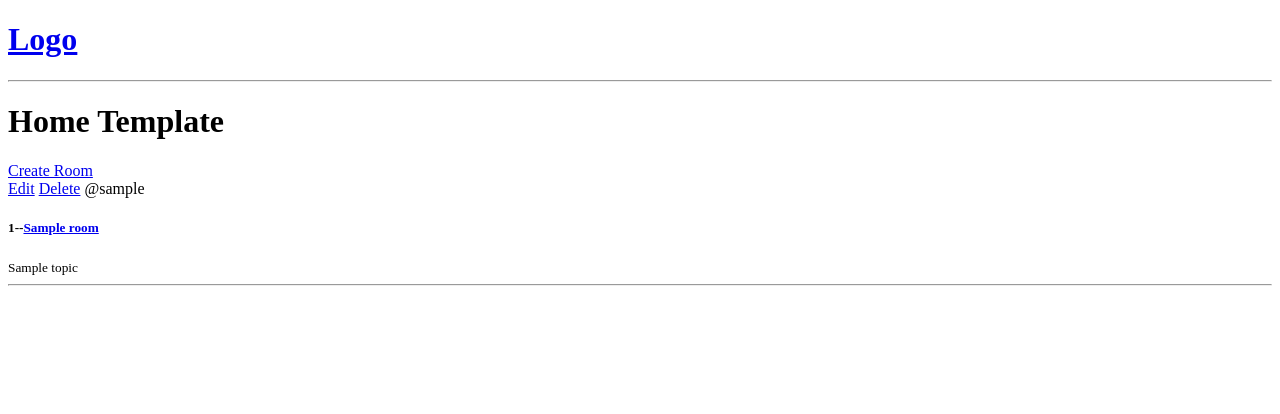
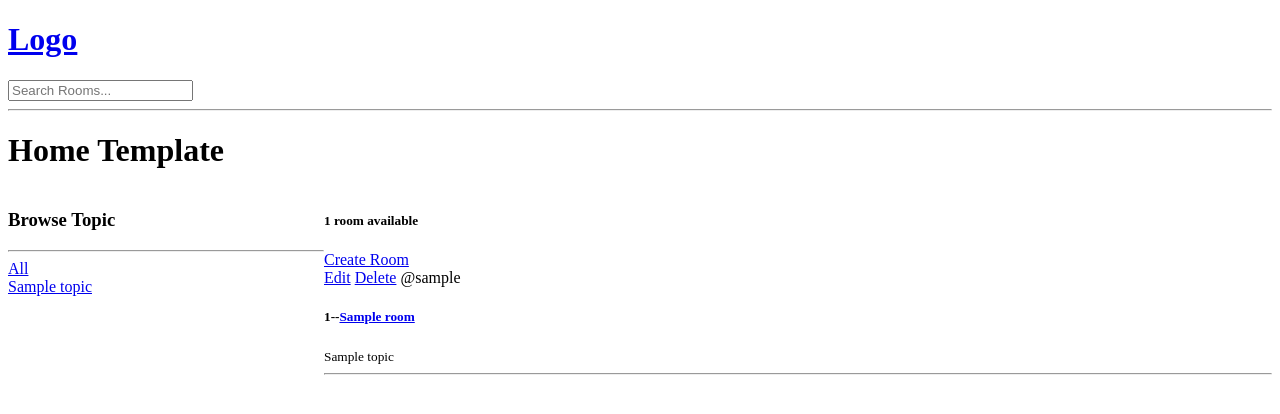
Before and after one commit to suraj-ms/Django, a Django app: template studybud/base/templates/base/home.html in a window 1280 px wide. Shown: the top 414 px of the page. Run offline with Django 5.2, Linux system fonts and the light colour scheme; the template is opened without the code that fills it: most values are stand-ins (such as "Sample title", 1, 10 or a date in 2020).

Commit message:
Search item and filtering

```diff
--- a/studybud/base/templates/base/home.html
+++ b/studybud/base/templates/base/home.html
@@ -1,10 +1,31 @@
 {% extends 'main.html' %}
 
 {% block content %}
+<style>
+    .home-container{
+        display: grid;
+        grid-template-columns: 1fr 3fr;
+    }
+</style>
+
 <h1>Home Template</h1>
 
-<div>
-    <a href="{% url 'create-room' %}">Create Room</a>
+<div class="home-container">
+    <div class="">
+        <h3>Browse Topic</h3>
+        <hr>
+        <div>
+            <a href="{% url 'home' %}">All</a>
+        </div>
+        {% for topic in topics %}
+            <div>
+                <a href="{% url 'home' %}?q={{topic.name}}">{{topic.name}}</a>
+            </div>
+        {% endfor %}
+    </div>
+    <div class="">
+        <h5>{{room_count}} room available</h5>
+        <a href="{% url 'create-room' %}">Create Room</a>
     <div>
         {% for room in rooms %}
             <div>
@@ -17,6 +38,7 @@
             </div>
         {% endfor %}
     </div>
+    </div>
 
 </div>
 {% endblock %}
--- a/studybud/templates/navbar.html
+++ b/studybud/templates/navbar.html
@@ -2,4 +2,8 @@
     <h1>Logo</h1>
 </a>
 
+<form action="{%url 'home' %}" method="get">
+    <input type="text" name = 'q' placeholder="Search Rooms...">
+</form>
+
 <hr>
```
Also changed, not shown: studybud/base/views.py (+12 -3 lines).
